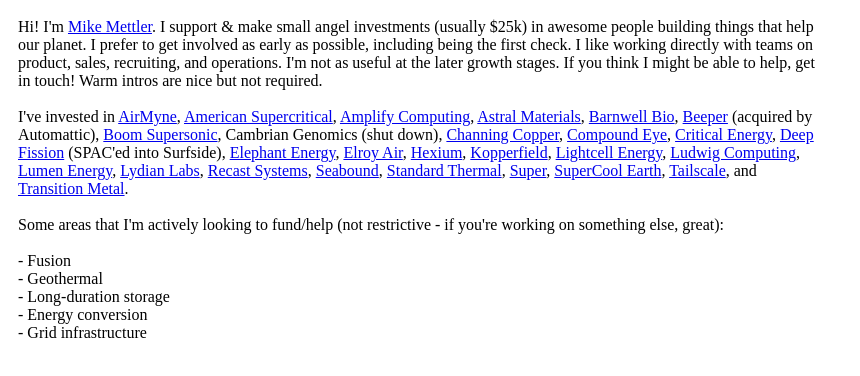
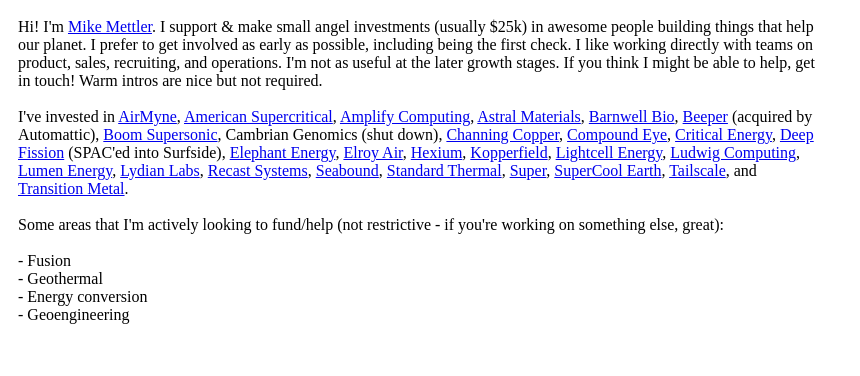
Before and after one commit to mettler/1d, a plain HTML site: page index.html in a window 1280 px wide. Shown: the whole page, without its empty margins (0-860 px from the left). Drawn offline with Linux system fonts and the light colour scheme.

```diff
--- a/index.html
+++ b/index.html
@@ -57,9 +57,8 @@
 <br />
 <p>- Fusion</p>
 <p>- Geothermal</p>
-<p>- Long-duration storage</p>
 <p>- Energy conversion</p>
-<p>- Grid infrastructure</p>
+<p>- Geoengineering</p>
 </div>
   </body>
 </html>
```
